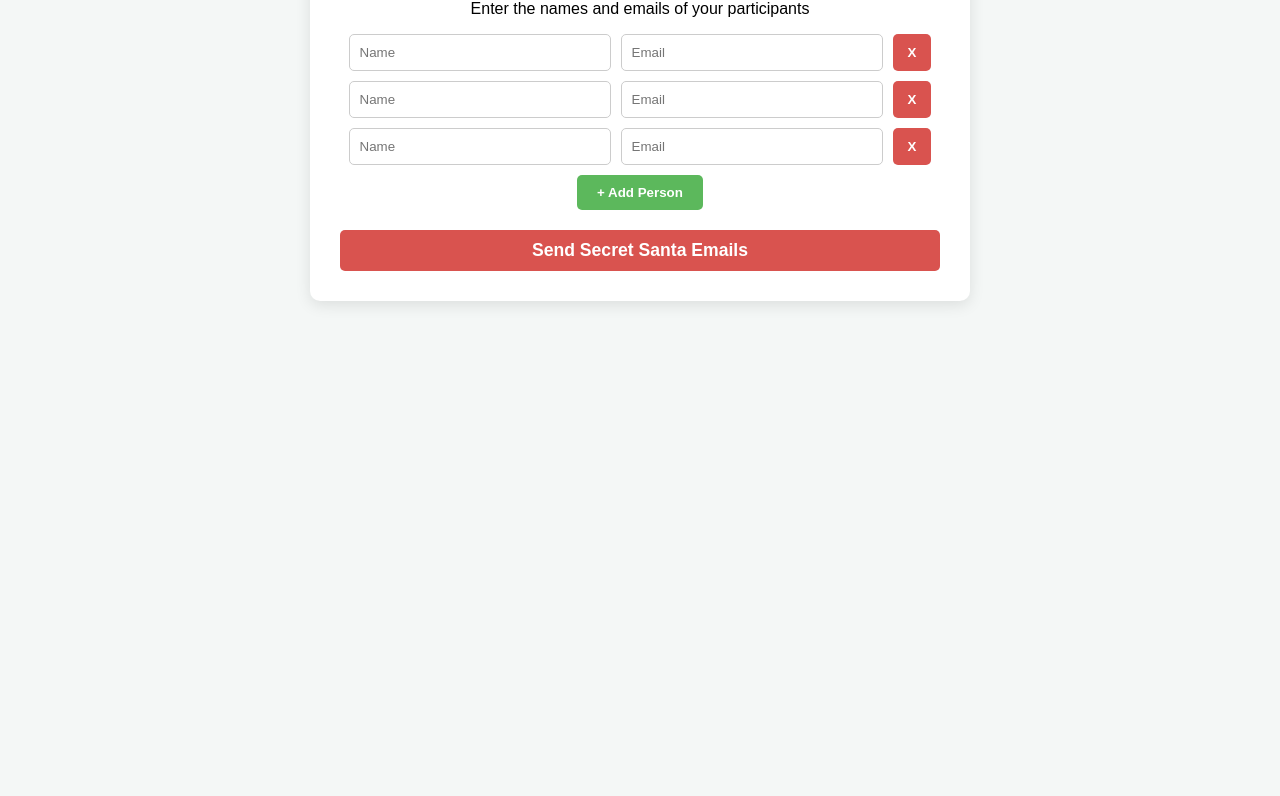
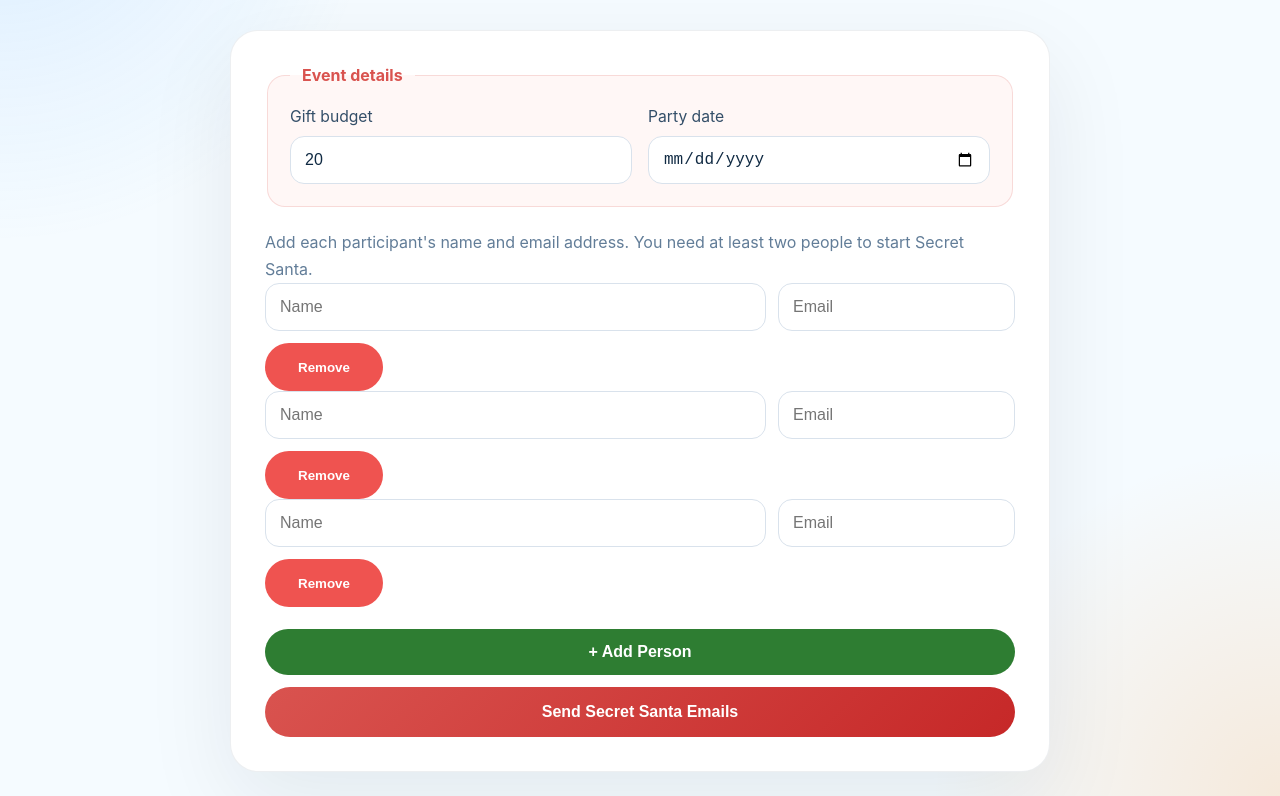
Before and after one commit to NCGameMaking/SecretSantaAutomatedEmailSystem, a plain HTML site: page Templates/index.html in a window 1280 px wide. Shown: the part 138-934 px from the top of the page. Before the commit the page ends 800 px from the top, so only its background shows below. Drawn offline with Linux system fonts and the light colour scheme.

Commit message:
Just transfered the Style.css from my html as it was getting a bit too chunky and needed its own file
Extract inline CSS into Templates/style.css and link it from Templates/index.html. Revamp the form UI to include gift budget and party date, improve layout and buttons, and keep the loading overlay. Update secret_santa.py so send_email accepts budget and party_date, read those values from the submitted form, include them in the email body, and pass them when sending. Refresh the success page markup and styling.

```diff
--- a/Templates/index.html
+++ b/Templates/index.html
@@ -4,87 +4,65 @@
     <meta charset="UTF-8">
     <meta name="viewport" content="width=device-width, initial-scale=1.0">
     <title>Secret Santa Email Generator</title>
-    <style>
-        body {font-family: Arial, sans-serif;background-color: #f4f7f6; padding: 20px; text-align: center;}
-        .container {background: white; max-width: 600px; margin: 0 auto; padding: 30px; border-radius: 10px; box-shadow: 0 4px 15px rgba(0,0,0,0.1);}
-        h1 {color: #d9534f;}
-        .credentials-group { background: #fcf8e3; padding: 15px; border-radius: 5px; margin-bottom: 20px; border: 1px solid #faebec}
-        .credentials-group input { width: 90%; margin-bottom: 10px; justify-content: center; align-items: center;}
-        .input-group {display: flex; gap: 10px; margin-bottom: 10px; justify-content: center;}
-        input {padding: 10px; border: 1px solid #ccc; border-radius: 5px; width: 40%;}
-        button {padding: 10px 20px; border: none; border-radius: 5px; cursor: pointer; font-weight: bold;}
-        .add-btn{background-color: #5cb85c; color: white; margin-bottom: 20px;}
-        .remove-btn { background-color: #d9534f;color: white; padding: 10px 15px;}
-        .submit-btn{background-color: #d9534f; color: white; width: 100%; font-size: 1.1em;}
-
-        #loading-overlay {
-            display: none;
-            position: fixed;
-            top: 0;
-            left: 0;
-            width: 100%;
-            height: 100%;
-            background-color: rgba(255,255,255,0.9);
-            z-index: 9999;
-            justify-content:center;
-            align-items: center;
-            flex-direction: column;
-        }
-
-        .spinner {
-            border: 8px solid #f3f3f3;
-            border-top: 8px solid #d9534f;
-            border-radius: 50%;
-            width: 60px;
-            height: 60px;
-            animation: spin 1s linear infinite;
-            margin-bottom: 15px;
-        }
-
-        @keyframes spin {
-            0% { transform: rotate(0deg);}
-            100% { transform: rotate(360deg);}
-        }
-
-        .loading-text {
-            font-size: 1.3rem;
-            color: #333;
-            font-weight: bold;
-        }
-    </style>
+    <link rel="stylesheet" href="style.css">
 </head>
 <body>
     <div id="loading-overlay">
         <div class="spinner"></div>
         <div class="loading-text">Securing sleigh routes and sending emails...</div>
     </div>
-    <div class="container">
-        <h1>Secret Santa Name Generator</h1>
+    <main class="page">
+        <section class="hero">
+            <h1>Secret Santa Email Generator</h1>
+            <p>Enter your participant list, set the budget and party date, then send private gift assignments in one click.</p>
+        </section>
+
+        <section class="card">
             <form action="/start-santa" method="POST" onsubmit="showLoading()">
-            <p>Enter the names and emails of your participants</p>
+                <div class="section">
+                    <fieldset>
+                        <legend>Event details</legend>
+                        <div class="grid-2">
+                            <label>
+                                <span>Gift budget</span>
+                                <input type="number" name="budget" value="20" min="1" required>
+                            </label>
+                            <label>
+                                <span>Party date</span>
+                                <input type="date" name="party_date" required>
+                            </label>
+                        </div>
+                    </fieldset>
+
+                    <div>
+                        <p class="hint">Add each participant's name and email address. You need at least two people to start Secret Santa.</p>
                         <div id="participant-list">
                             <div class="input-group">
                                 <input type="text" name="names[]" placeholder="Name" required>
                                 <input type="email" name="emails[]" placeholder="Email" required>
-                    <button type="button" class="remove-btn" onclick="removeRow(this)">X</button>
-
+                                <button type="button" class="remove-btn" onclick="removeRow(this)">Remove</button>
                             </div>
                             <div class="input-group">
                                 <input type="text" name="names[]" placeholder="Name" required>
                                 <input type="email" name="emails[]" placeholder="Email" required>
-                    <button type="button" class="remove-btn" onclick="removeRow(this)">X</button>
+                                <button type="button" class="remove-btn" onclick="removeRow(this)">Remove</button>
                             </div>
                             <div class="input-group">
                                 <input type="text" name="names[]" placeholder="Name" required>
                                 <input type="email" name="emails[]" placeholder="Email" required>
-                    <button type="button" class="remove-btn" onclick="removeRow(this)">X</button>
+                                <button type="button" class="remove-btn" onclick="removeRow(this)">Remove</button>
+                            </div>
                         </div>
                     </div>
 
+                    <div class="button-row">
                         <button type="button" class="add-btn" onclick="addRow()">+ Add Person</button>
                         <button type="submit" class="submit-btn">Send Secret Santa Emails</button>
+                    </div>
+                </div>
             </form>
-    </div>
+        </section>
+    </main>
 
     <script>
         function addRow(){
--- /dev/null
+++ b/Templates/style.css
@@ -0,0 +1,208 @@
+:root {
+    color-scheme: light;
+    font-family: "Inter", "Segoe UI", sans-serif;
+    background: #f5fbff;
+    color: #102a43;
+}
+
+* {
+    box-sizing: border-box;
+}
+
+body {
+    margin: 0;
+    min-height: 100vh;
+    display: flex;
+    align-items: center;
+    justify-content: center;
+    padding: 24px;
+    background-image: radial-gradient(circle at top left, rgba(79, 169, 255, 0.16), transparent 24%),
+    radial-gradient(circle at bottom right, rgba(245, 124, 0, 0.14), transparent 22%);
+}
+
+.page {
+    width: min(100%, 820px);
+}
+
+.hero {
+    text-align: center;
+    margin-bottom: 28px;
+}
+
+.hero h1 {
+    margin: 0;
+    font-size: clamp(2rem, 3vw, 3rem);
+    letter-spacing: -0.04em;
+    color: #334e68;
+}
+
+.hero p {
+    margin: 14px auto 0;
+    max-width: 650px;
+    color: #627d98;
+    line-height: 1.7;
+    font-size: 1.03rem;
+}
+
+.card {
+    background: white;
+    border: 1px solid rgba(32, 52, 76, 0.08);
+    border-radius: 28px;
+    box-shadow: 0 30px 90px rgba(15, 23, 42, 0.08);
+    padding: 34px;
+}
+
+.section {
+    display: grid;
+    gap: 22px;
+}
+
+fieldset {
+    border: 1px solid rgba(217, 83, 79, 0.18);
+    border-radius: 18px;
+    background: #fff7f6;
+    padding: 22px;
+}
+
+legend {
+    font-weight: 700;
+    color: #d9534f;
+    padding: 0 12px;
+}
+
+.grid-2 {
+    display: grid;
+    grid-template-columns: repeat(2, minmax(0, 1fr));
+    gap: 16px;
+}
+
+label {
+    display: grid;
+    gap: 10px;
+    font-size: 0.98rem;
+    color: #334e68;
+}
+
+input {
+    width: 100%;
+    min-height: 48px;
+    padding: 0 14px;
+    border: 1px solid #d9e2ec;
+    border-radius: 14px;
+    background: #ffffff;
+    color: #102a43;
+    font-size: 1rem;
+    transition: border-color 0.2s ease, box-shadow 0.2s ease;
+}
+
+input:focus {
+    outline: none;
+    border-color: #4f9cff;
+    box-shadow: 0 0 0 4px rgba(79, 156, 255, 0.16);
+}
+
+.input-group {
+    display: grid;
+    grid-template-columns: 1fr auto;
+    gap: 12px;
+    align-items: center;
+}
+
+.input-group input {
+    width: 100%;
+}
+
+.input-group .remove-btn {
+    width: 118px;
+}
+
+.hint {
+    margin: 0;
+    color: #627d98;
+    line-height: 1.7;
+}
+
+.button-row {
+    display: grid;
+    gap: 12px;
+}
+
+.add-btn,
+.submit-btn,
+.remove-btn {
+    border: none;
+    border-radius: 999px;
+    cursor: pointer;
+    font-weight: 700;
+    transition: transform 0.2s ease, opacity 0.2s ease;
+}
+
+.add-btn {
+    background: #2e7d32;
+    color: white;
+    padding: 14px 16px;
+    font-size: 1rem;
+}
+
+.submit-btn {
+    background: linear-gradient(135deg, #d9534f 0%, #c62828 100%);
+    color: white;
+    padding: 16px 18px;
+    font-size: 1rem;
+}
+
+.remove-btn {
+    background: #ef5350;
+    color: white;
+    padding: 0 16px;
+    min-height: 48px;
+}
+
+.add-btn:hover,
+.submit-btn:hover,
+.remove-btn:hover {
+    opacity: 0.94;
+    transform: translateY(-1px);
+}
+
+@media (max-width: 640px) {
+    .grid-2,
+    .input-group {
+        grid-template-columns: 1fr;
+    }
+
+    .input-group .remove-btn {
+        width: 100%;
+    }
+}
+
+#loading-overlay {
+    display: none;
+    position: fixed;
+    inset: 0;
+    z-index: 999;
+    background: rgba(255, 255, 255, 0.92);
+    backdrop-filter: blur(2px);
+    justify-content: center;
+    align-items: center;
+    flex-direction: column;
+}
+
+.spinner {
+    width: 56px;
+    height: 56px;
+    border: 7px solid #e5efff;
+    border-top-color: #d9534f;
+    border-radius: 999px;
+    animation: spin 1s linear infinite;
+    margin-bottom: 16px;
+}
+
+.loading-text {
+    font-size: 1rem;
+    color: #334e68;
+}
+
+@keyframes spin {
+    to { transform: rotate(360deg); }
+}
```
Also changed, not shown: 1 other file. Lines whose indentation alone changed are shown as unchanged.
